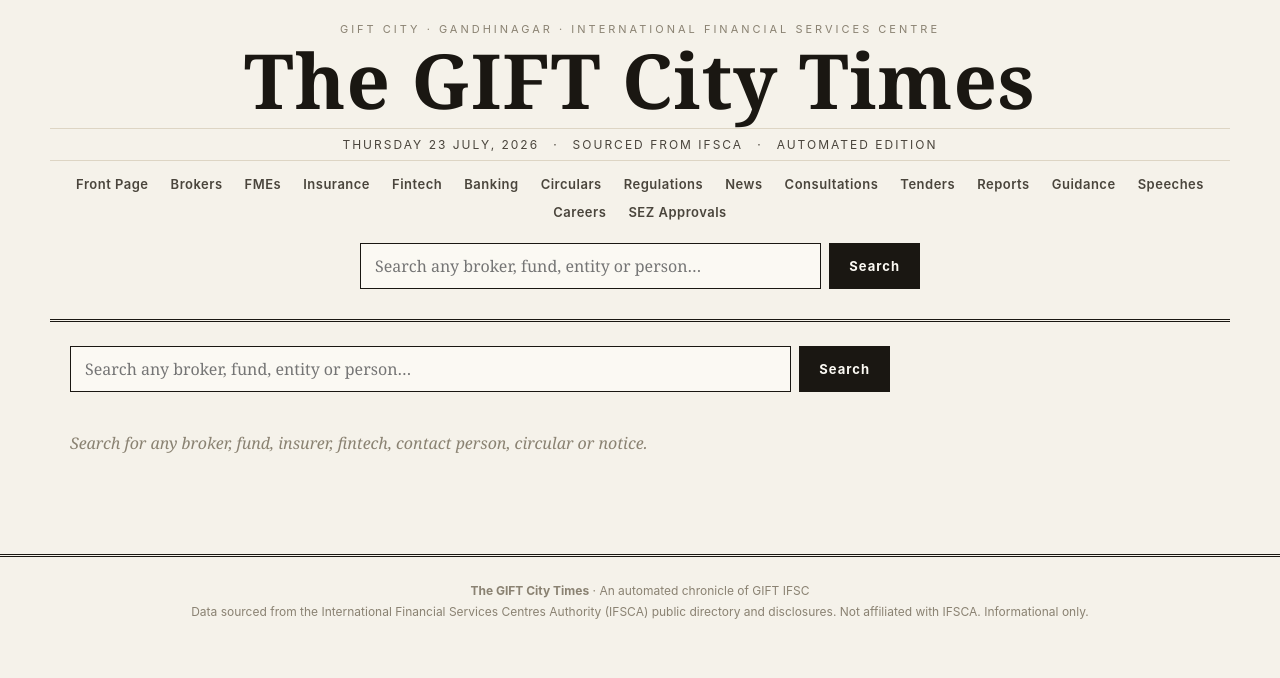
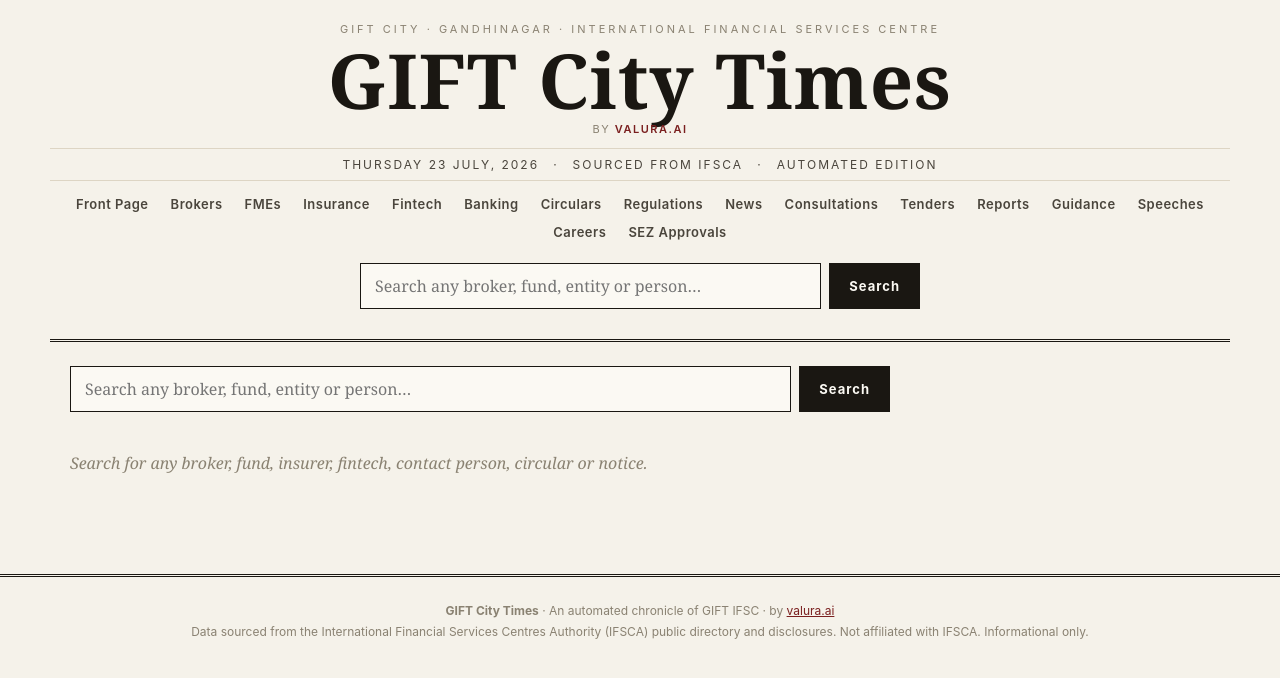
Before and after one commit to 2CentsCapital/gift-times, a Next.js app: page /search in a window 1280 px wide. Shown: the top 678 px of the page. Built offline with nearby package versions, Linux system fonts and the light colour scheme; no server answers.

Commit message:
Drop 'The' from name; add subtle 'by valura.ai' byline (site masthead, footer, newsletter)

```diff
--- a/app/globals.css
+++ b/app/globals.css
@@ -37,6 +37,10 @@
   font-family: var(--serif); font-weight: 700; margin: 8px 0 6px;
   font-size: clamp(38px, 7vw, 76px); line-height: 0.95; letter-spacing: 1px;
 }
+.masthead .byline { font-family: var(--sans); font-size: 11px; letter-spacing: 1.5px;
+  text-transform: uppercase; color: var(--muted); margin-top: 6px; }
+.masthead .byline a { color: var(--accent); text-decoration: none; font-weight: 600; }
+.masthead .byline a:hover { text-decoration: underline; }
 .masthead .dateline {
   font-family: var(--sans); font-size: 12px; letter-spacing: 2px;
   text-transform: uppercase; color: var(--ink-soft);
--- a/app/layout.tsx
+++ b/app/layout.tsx
@@ -5,7 +5,7 @@
 import SearchBox from "@/components/SearchBox";
 
 export const metadata: Metadata = {
-  title: "The GIFT City Times — Daily intelligence on GIFT IFSC",
+  title: "GIFT City Times — Daily intelligence on GIFT IFSC",
   description:
     "A daily newspaper on GIFT IFSC: new brokers, fund managers, insurers, circulars, regulations and news — sourced from IFSCA public disclosures.",
 };
@@ -16,7 +16,13 @@
       <body>
         <header className="container masthead">
           <div className="kicker">GIFT City · Gandhinagar · International Financial Services Centre</div>
-          <h1>The GIFT City Times</h1>
+          <h1>GIFT City Times</h1>
+          <div className="byline">
+            by{" "}
+            <a href="https://valura.ai" target="_blank" rel="noopener noreferrer">
+              valura.ai
+            </a>
+          </div>
           <div className="dateline">
             <span>{longDate()}</span>
             <span>·</span>
@@ -39,7 +45,10 @@
         <main className="container">{children}</main>
         <footer className="footer">
           <div>
-            <strong>The GIFT City Times</strong> · An automated chronicle of GIFT IFSC
+            <strong>GIFT City Times</strong> · An automated chronicle of GIFT IFSC · by{" "}
+            <a href="https://valura.ai" target="_blank" rel="noopener noreferrer" style={{ color: "var(--accent)" }}>
+              valura.ai
+            </a>
           </div>
           <div>
             Data sourced from the International Financial Services Centres Authority (IFSCA) public
--- a/app/page.tsx
+++ b/app/page.tsx
@@ -162,7 +162,7 @@
       {/* Subscribe — bold, unmissable */}
       <section className="subscribe-band">
         <div>
-          <div className="sb-kicker">The GIFT City Times · Free newsletter</div>
+          <div className="sb-kicker">GIFT City Times · Free newsletter</div>
           <h2>Every new licence, circular and approval in GIFT IFSC.</h2>
           <p>One email at 6am and 4pm, sorted by desk. The moment it’s published.</p>
           <div className="sb-note">No spam. Unsubscribe anytime.</div>
--- a/components/SearchBox.tsx
+++ b/components/SearchBox.tsx
@@ -20,7 +20,7 @@
         value={q}
         onChange={(e) => setQ(e.target.value)}
         placeholder="Search any broker, fund, entity or person…"
-        aria-label="Search The GIFT City Times"
+        aria-label="Search GIFT City Times"
       />
       <button type="submit">Search</button>
     </form>
--- a/scripts/ingest.mjs
+++ b/scripts/ingest.mjs
@@ -1,4 +1,4 @@
-// The GIFT City Times — ingestion engine.
+// GIFT City Times — ingestion engine.
 //
 //   - Full backfill on first run (fetches detail for every entity).
 //   - Daily diff afterwards: only new entities get a detail fetch.
--- a/scripts/send-newsletter.mjs
+++ b/scripts/send-newsletter.mjs
@@ -4,7 +4,7 @@
 // editions per day never duplicate items and never miss any.
 //
 // Env: SUPABASE_URL, SUPABASE_SERVICE_ROLE_KEY, RESEND_API_KEY,
-//      FROM_EMAIL (e.g. "The GIFT City Times <onboarding@resend.dev>"),
+//      FROM_EMAIL (e.g. "GIFT City Times <onboarding@resend.dev>"),
 //      OWNER_EMAIL, SITE_URL, [SEND_EMPTY=false]
 // Run: node scripts/send-newsletter.mjs [--force]
 //   --force ignores the watermark and sends everything from the last 24h.
@@ -14,7 +14,7 @@
 
 const FORCE = process.argv.includes("--force");
 const SITE_URL = (process.env.SITE_URL || "https://gift-times.vercel.app").replace(/\/$/, "");
-const FROM = process.env.FROM_EMAIL || "The GIFT City Times <onboarding@resend.dev>";
+const FROM = process.env.FROM_EMAIL || "GIFT City Times <onboarding@resend.dev>";
 const SEND_EMPTY = (process.env.SEND_EMPTY || "false").toLowerCase() === "true";
 
 // Timestamp of the previous send = our watermark. Changes created after this
--- a/scripts/subscriber-alert.mjs
+++ b/scripts/subscriber-alert.mjs
@@ -9,7 +9,7 @@
 
 import { supa } from "./lib/supabase.mjs";
 
-const FROM = process.env.FROM_EMAIL || "The GIFT City Times <updates@giftcitytimes.com>";
+const FROM = process.env.FROM_EMAIL || "GIFT City Times <updates@giftcitytimes.com>";
 const OWNER = (process.env.OWNER_EMAIL || "").trim();
 const SITE_URL = (process.env.SITE_URL || "https://giftcitytimes.com").replace(/\/$/, "");
 const ALWAYS = (process.env.ALERT_ALWAYS || "false").toLowerCase() === "true";
@@ -54,8 +54,8 @@
 
   const subject =
     newList.length > 0
-      ? `The GIFT City Times · +${newList.length} subscriber${newList.length > 1 ? "s" : ""} (now ${total})`
-      : `The GIFT City Times · ${total} subscribers`;
+      ? `GIFT City Times · +${newList.length} subscriber${newList.length > 1 ? "s" : ""} (now ${total})`
+      : `GIFT City Times · ${total} subscribers`;
 
   const rows = newList
     .map(
```
Also changed, not shown: scripts/lib/ifsca.mjs, scripts/lib/newsletter.mjs.
